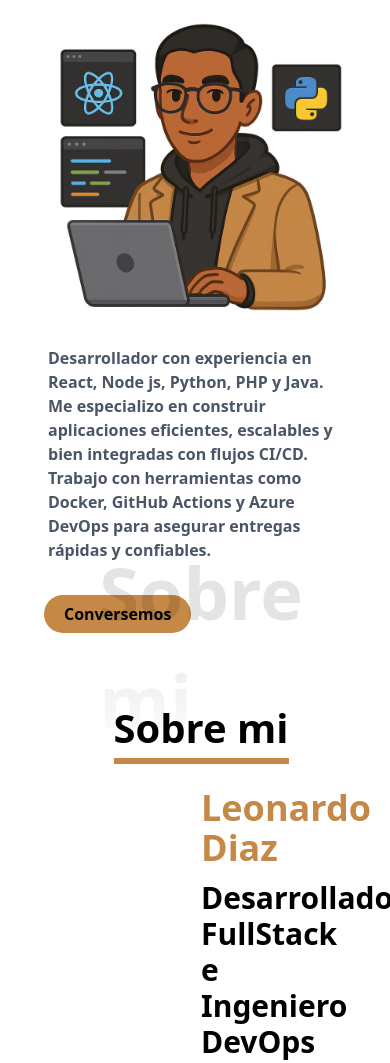
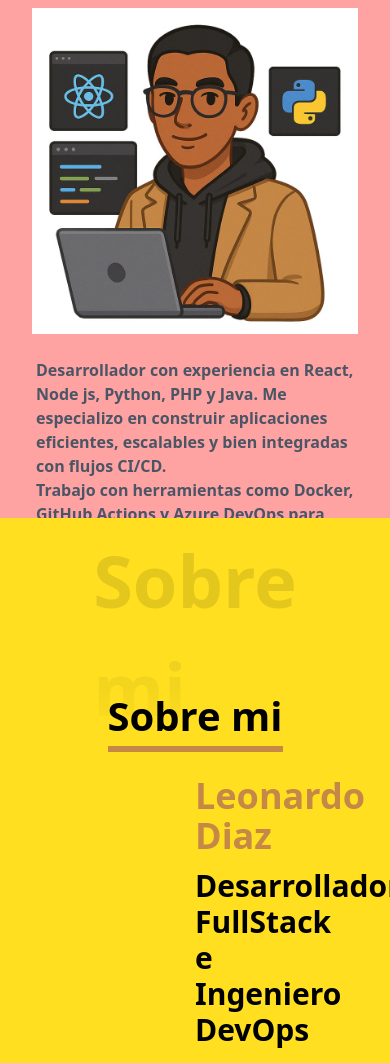
Before and after one commit to jleonardod/portafolio, an Astro site: page / in a window 390 px wide. Shown: the part 260-1323 px from the top of the page. Built offline with nearby package versions, Linux system fonts and the light colour scheme; Astro itself is replaced by a stand-in of ours.

Commit message:
Maqueta con ancho

```diff
--- a/src/components/Welcome.astro
+++ b/src/components/Welcome.astro
@@ -5,7 +5,7 @@
 ---
 
 <div id="container">
-  <main class="flex flex-col w-full pl-3 md:pl-0">
+  <main class="flex flex-col w-full items-center">
 		<header class=" z-10 w-full md:block fixed hidden top-0 left-0 backdrop-blur-2xl transition-[backdrop-filter] ease-in-out duration-500">
 			<div class="nav-bar relative h-[5rem] md:max-w-[1250px] flex justify-between items-center mx-auto px-5 transition-all duration-[600ms] ease-in-out ">
 				<a class="text-black font-bold text-2xl" href="#">Leonardo</a>
@@ -19,8 +19,8 @@
 				</div>
 			</div>
 		</header>
-		<section class="md:relative w-full min-h-[90vh] md:min-h-[100vh] md:margin-x-auto px-2 md:px-[6rem] md:py-[2rem] mt-[2rem] flex flex-column ">
-			<div class="flex justify-between items-center w-full">
+		<section class="md:relative bg-red-300 w-full min-h-[90vh] md:min-h-[100vh] md:margin-x-auto px-2 md:px-[6rem] md:py-[2rem] mt-[2rem] flex flex-column ">
+			<div class="flex flex-col items-center w-full md:flex-row md:justify-between md:items-center">
 				<div class="flex flex-col gap-y-10 mt-[40px] hidden md:block">
 					<a class="text-[1.5em] mx-[10px] hover:text-[#C58846]" href=""><Linkedin /></a>
 					<a class="text-[1.5em] mx-[10px] hover:text-[#C58846]" href=""><Instagram /></a>
@@ -34,7 +34,7 @@
 					<div class="w-full flex flex-col items-center justify-center w-full block md:hidden mt-3">
 						<img src="Usuario-NoFondo.png" alt="Imagen generada con IA">
 					</div>
-					<p class="mt-6 px-1 font-semibold text-gray-600 pr-2">Desarrollador con experiencia en React, Node js, Python, PHP y Java. Me especializo en construir aplicaciones eficientes, escalables y bien integradas con flujos CI/CD. <br />Trabajo con herramientas como Docker, GitHub Actions y Azure DevOps para asegurar entregas rápidas y confiables.</p>
+					<p class="mt-6 px-1 font-semibold text-gray-600 md:pr-2">Desarrollador con experiencia en React, Node js, Python, PHP y Java. Me especializo en construir aplicaciones eficientes, escalables y bien integradas con flujos CI/CD. <br />Trabajo con herramientas como Docker, GitHub Actions y Azure DevOps para asegurar entregas rápidas y confiables.</p>
 					<div class="mt-10">
 						<a href="" class="mt-6 px-5 hover:bg-black py-2 rounded-full bg-[#C58846] transition-all text-black hover:text-white font-semibold">Conversemos</a>
 					</div>
@@ -44,7 +44,7 @@
 				</div>
 			</div>
 		</section>
-		<section class="relative w-full min-h-[90vh] -mt-24 margin-x-auto px-[6rem] py-[0rem] flex flex-column ">
+		<section class="relative w-full min-h-[90vh] bg-yellow-300 -mt-24 margin-x-auto px-[6rem] py-[0rem] flex flex-column ">
 			<div class="flex justify-center flex-col items-center w-full">
 				<h1 class="text-[4.5em] font-bold mt-2 titulo-section">Sobre mi</h1>
 				<h2 class="text-[2.5em] font-bold -mt-14 border-b-6 border-[#C58846]">Sobre mi</h2>
@@ -105,6 +105,10 @@
 </div>
 
 <style>
+	main{
+		padding: 0;
+		margin: 0;
+	}
   header.sticky {
 		background: rgba(255, 255, 255, 0.1);
 		box-shadow: 0px 0px 10px rgb(0 0 0 /10%);
```
